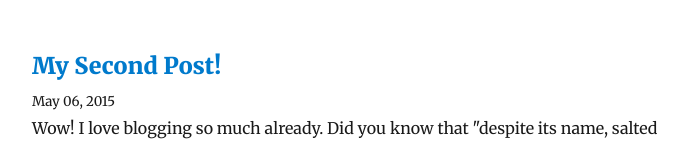
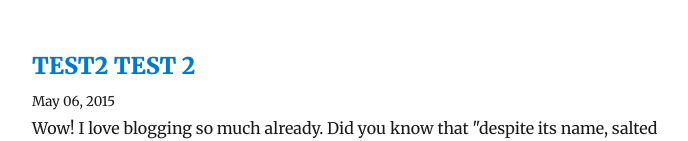
Before and after one commit to abdullahridwan/GatsbyTina, a Gatsby site: page / in a window 1280 px wide. Shown: the part 497-638 px from the top of the page, without its empty margins (293-981 px from the left). Built offline with nearby package versions, Linux system fonts and the light colour scheme; Gatsby itself is replaced by a stand-in of ours; some packages are replaced by stand-ins of ours.

Commit message:
Edited with TinaCMS

```diff
--- a/content/blog/my-second-post/index.md
+++ b/content/blog/my-second-post/index.md
@@ -1,5 +1,5 @@
 ---
-title: My Second Post!
+title: TEST2 TEST 2
 date: '2015-05-06T23:46:37.121Z'
 ---
 
```
